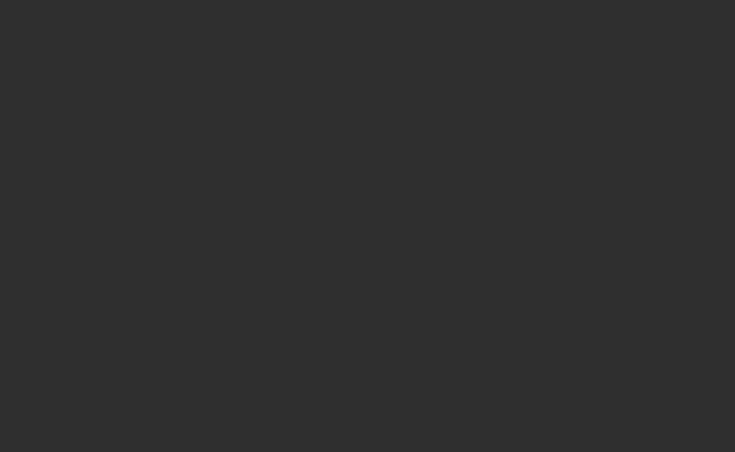
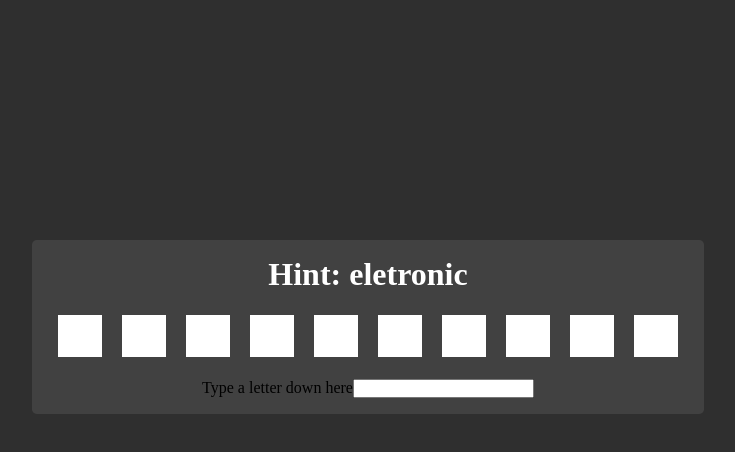
Before and after one commit to igor-ign/SecretWord, a React (Create React App) app in the folder secret_word/: page / in a window 1280 px wide. Both pictures are taken after a click on the button "Play". Shown: the top 452 px of the page, without its empty margins (272-1007 px from the left). Built offline with nearby package versions, Linux system fonts and the light colour scheme.

Commit message:
Basic game structure created

```diff
--- a/secret_word/src/App.jsx
+++ b/secret_word/src/App.jsx
@@ -25,7 +25,8 @@ function App() {
   return (
     <div className="App">
       {
-        isGameStarted? <Game wordHint={wordHint} wordLetters={letters}/> : <Home handleStartGame={() => handleStartGame()}/>
+        isGameStarted?
+        <Game wordHint={wordHint} wordLetters={letters}/> : <Home handleStartGame={() => handleStartGame()}/>
 
       }
 
--- a/secret_word/src/ui/screens/Game/Game.screen.jsx
+++ b/secret_word/src/ui/screens/Game/Game.screen.jsx
@@ -1,8 +1,33 @@
 import './Game.styles.css'
 
-export const Game = ({word, letters}) => {
+export const Game = ({wordHint, wordLetters}) => {
     return (
-        <div></div>
+        <div className='game'>
+            <div className="game__content">
+                <h3 className='word__hint'>Hint: {wordHint}</h3>
+
+                <div className='hidden__word'>
+                    {
+                        wordLetters.map((letter) => {
+                            return <p className={`letter hidden ${letter}`} key={wordLetters.indexOf(letter)}>
+                                        {letter}
+                                    </p>
+
+                        })
+
+                    }
+
+                </div>
+
+                <label className='label'>
+                    <span className='span'>Type a letter down here</span>
+                    <input type="text" className='letter__input'/>
+
+                </label>
+
+            </div>
+
+        </div>
 
     )
 
--- a/secret_word/src/ui/screens/Game/Game.styles.css
+++ b/secret_word/src/ui/screens/Game/Game.styles.css
@@ -0,0 +1,48 @@
+.game {
+    width: 100%;
+
+}
+
+.word__hint {
+    color: white;
+
+}
+
+.game__content {
+    background-color: var(--primary2);
+    width: 42em;
+    max-width: 95%;
+    text-align: center;
+    border-radius: .3em;
+    padding: 1em;
+    margin: 15em auto 3em auto;
+
+}
+
+.hidden__word {
+    display: flex;
+    justify-content: center;
+    margin: 1.4em 0;
+
+}
+
+.letter {
+    color: black;
+    background-color: white;
+    margin: 0 .3em;
+    width: 3em;
+    height: 1.3em;
+    font-size: 2rem;
+    font-weight: 700;
+
+}
+
+.hidden {
+    color: rgba(0, 0, 0, 0);
+
+}
+
+.word__hint {
+    font-size: 2rem;
+
+}
```
